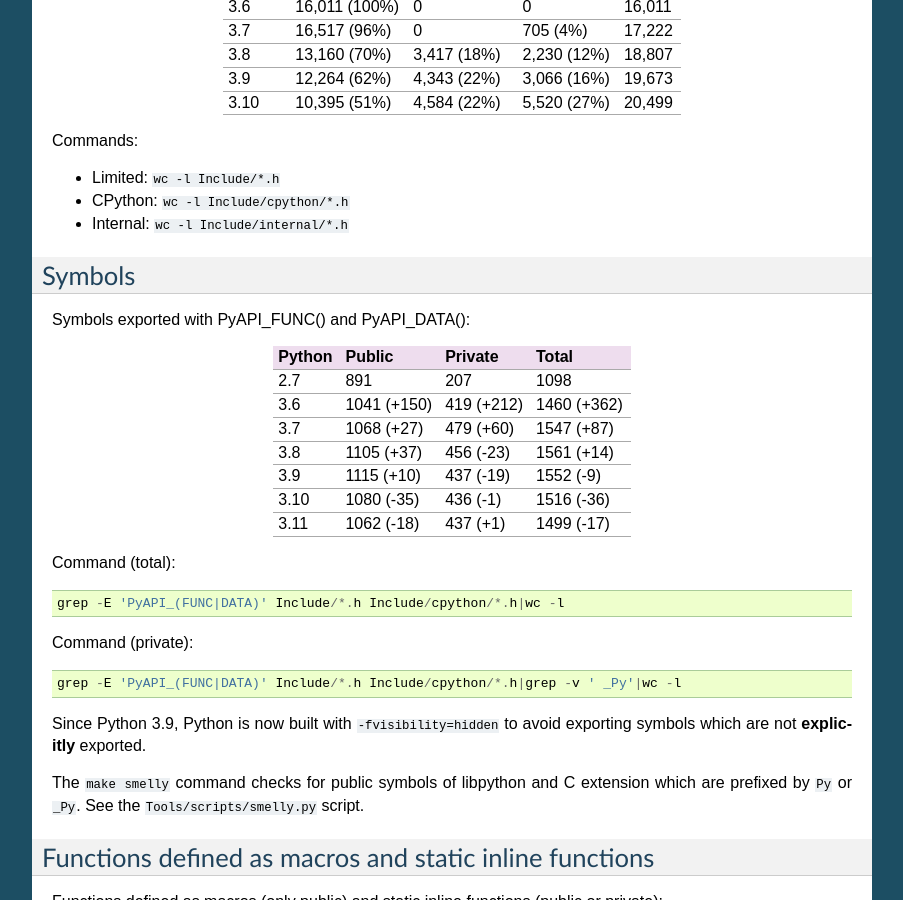
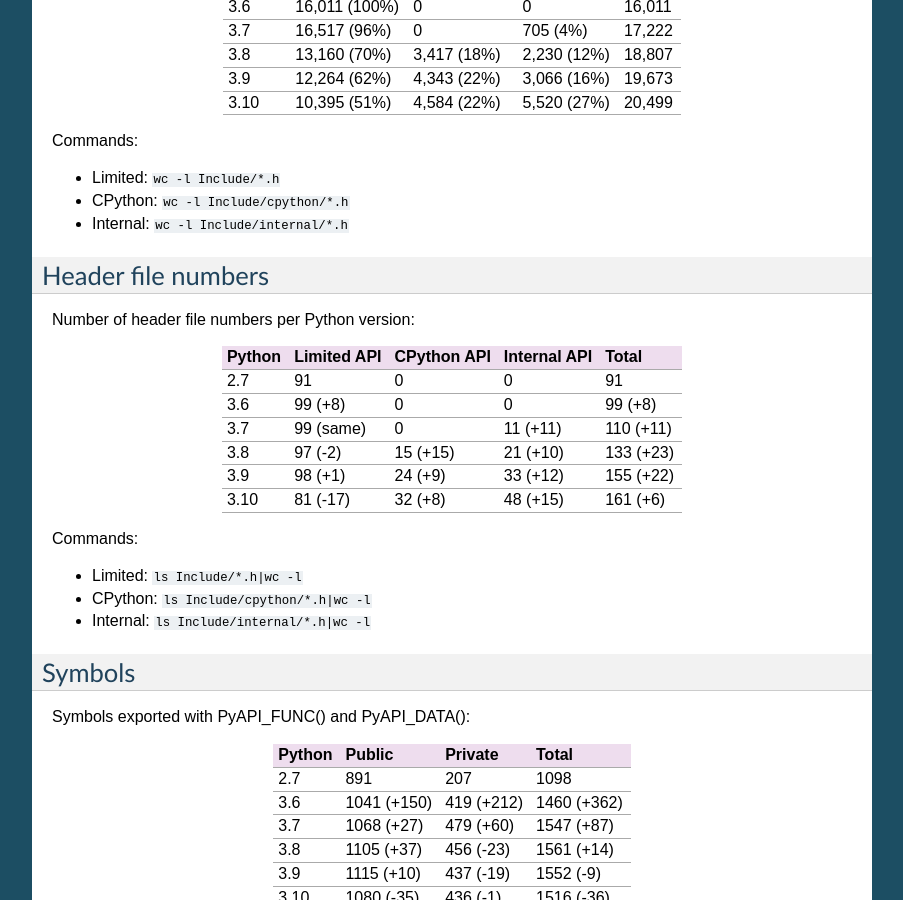
Before and after one commit to pythoncapi/pythoncapi, a Sphinx documentation site: the page built from doc/stats.rst, in a window 1280 px wide and 900 px high, scrolled down 237 px. Shown: the whole window, without its empty margins (198-1101 px from the left). Built offline with Sphinx 7.4.7, drawn with Linux system fonts in a browser that asks for light colours.

Commit message:
stats: files

```diff
--- a/doc/stats.rst
+++ b/doc/stats.rst
@@ -23,6 +23,29 @@ Commands:
 * Limited: ``wc -l Include/*.h``
 * CPython: ``wc -l Include/cpython/*.h``
 * Internal: ``wc -l Include/internal/*.h``
+
+Header file numbers
+===================
+
+Number of header file numbers per Python version:
+
+=======  ==============  ===========  ============  ==========
+Python   Limited API     CPython API  Internal API  Total
+=======  ==============  ===========  ============  ==========
+2.7      91              0            0             91
+3.6      99 (+8)         0            0             99 (+8)
+3.7      99 (same)       0            11 (+11)      110 (+11)
+3.8      97 (-2)         15 (+15)     21 (+10)      133 (+23)
+3.9      98 (+1)         24 (+9)      33 (+12)      155 (+22)
+3.10     81 (-17)        32 (+8)      48 (+15)      161 (+6)
+=======  ==============  ===========  ============  ==========
+
+Commands:
+
+* Limited: ``ls Include/*.h|wc -l``
+* CPython: ``ls Include/cpython/*.h|wc -l``
+* Internal: ``ls Include/internal/*.h|wc -l``
+
 
 Symbols
 =======
```
